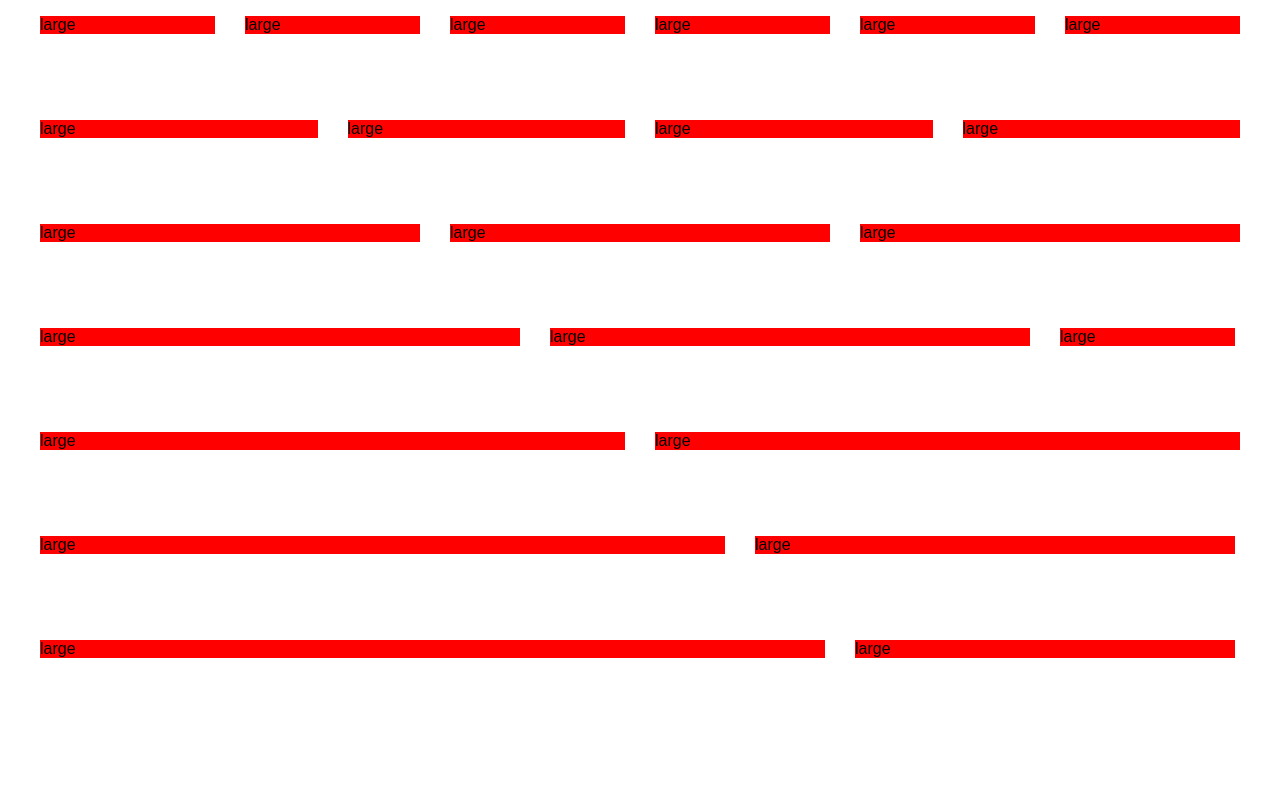
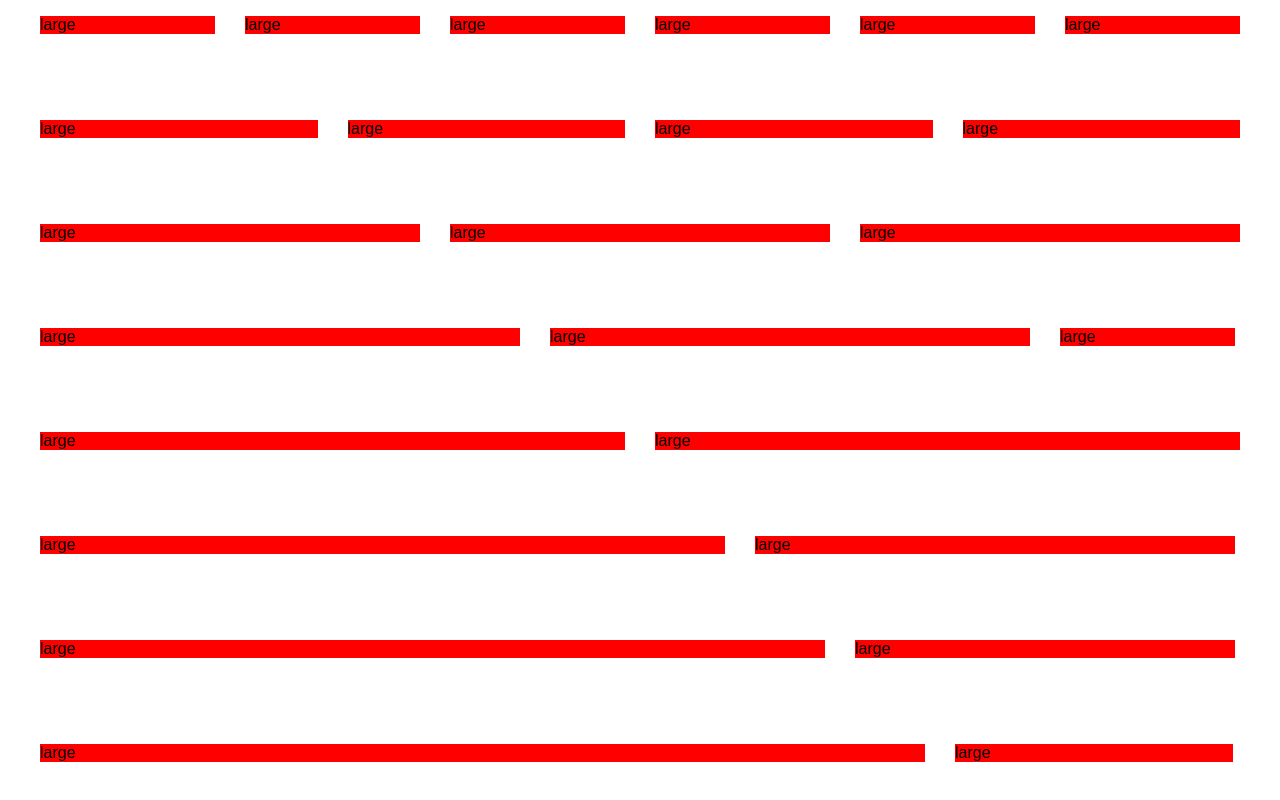
Before and after one commit to SantiagoGuerra/mini-grid, a plain HTML site: page index.html in a window 1280 px wide. Shown: the part 1750-2550 px from the top of the page. Before the commit the page ends 2494 px from the top, so only its background shows below. Drawn offline with Linux system fonts and the light colour scheme.

Commit message:
large-9 added

```diff
--- a/css/styles.css
+++ b/css/styles.css
@@ -208,7 +208,7 @@ body {
   }
 
   .item-large-9 {
-    flex: 0 0 calc((100% / 12) * 9 - 8px);
+    flex: 0 0 calc((100% / 12) * 9 - 15px);
     background: red;
     margin-right: 30px;
     margin-bottom: 30px;
--- a/index.html
+++ b/index.html
@@ -194,10 +194,16 @@
       <div class="item-large-7">large</div>
       <div class="item-large-5">large</div>
     </div>
+
     <div class="container">
-        <div class="item-large-8">large</div>
-        <div class="item-large-4">large</div>
-      </div>
+      <div class="item-large-8">large</div>
+      <div class="item-large-4">large</div>
+    </div>
+
+    <div class="container">
+      <div class="item-large-9">large</div>
+      <div class="item-large-3">large</div>
+    </div>
 
 
 
```
